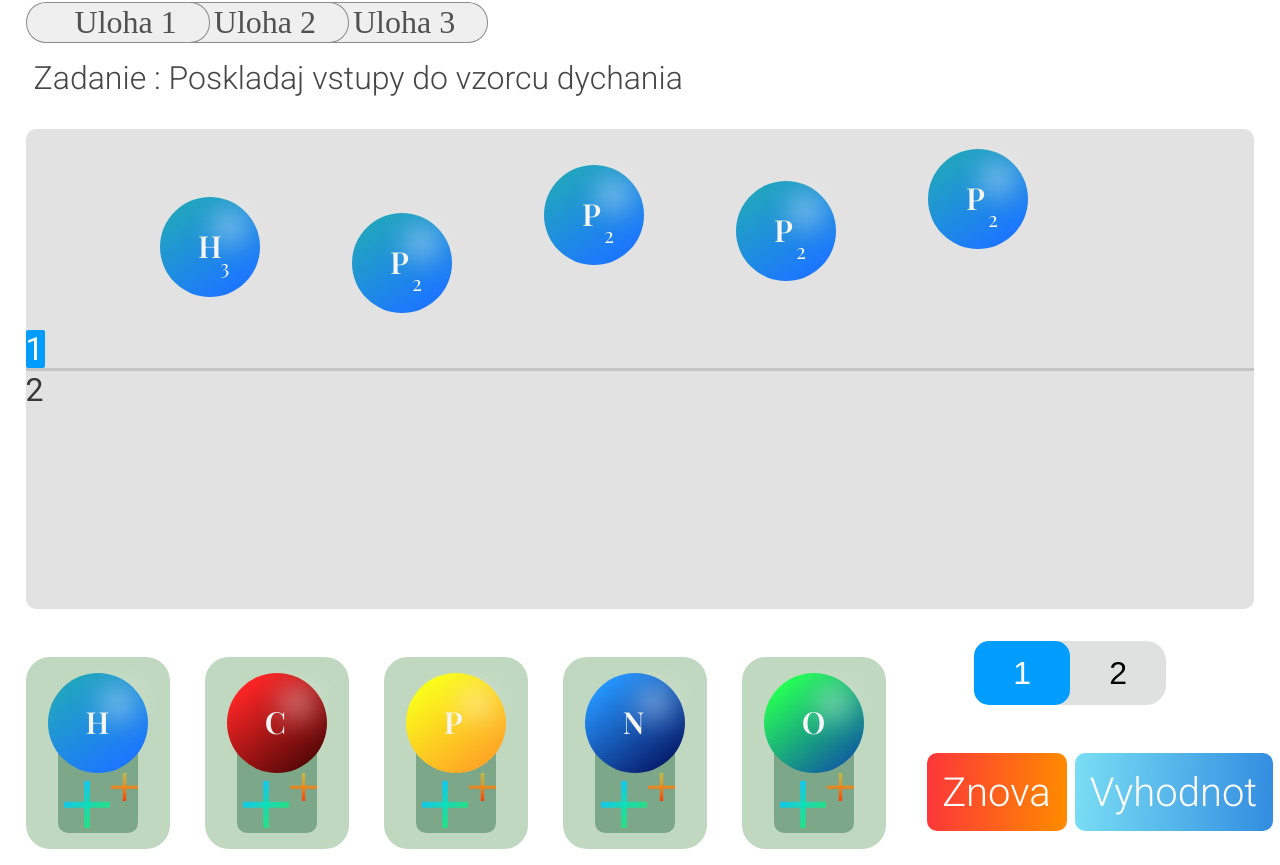
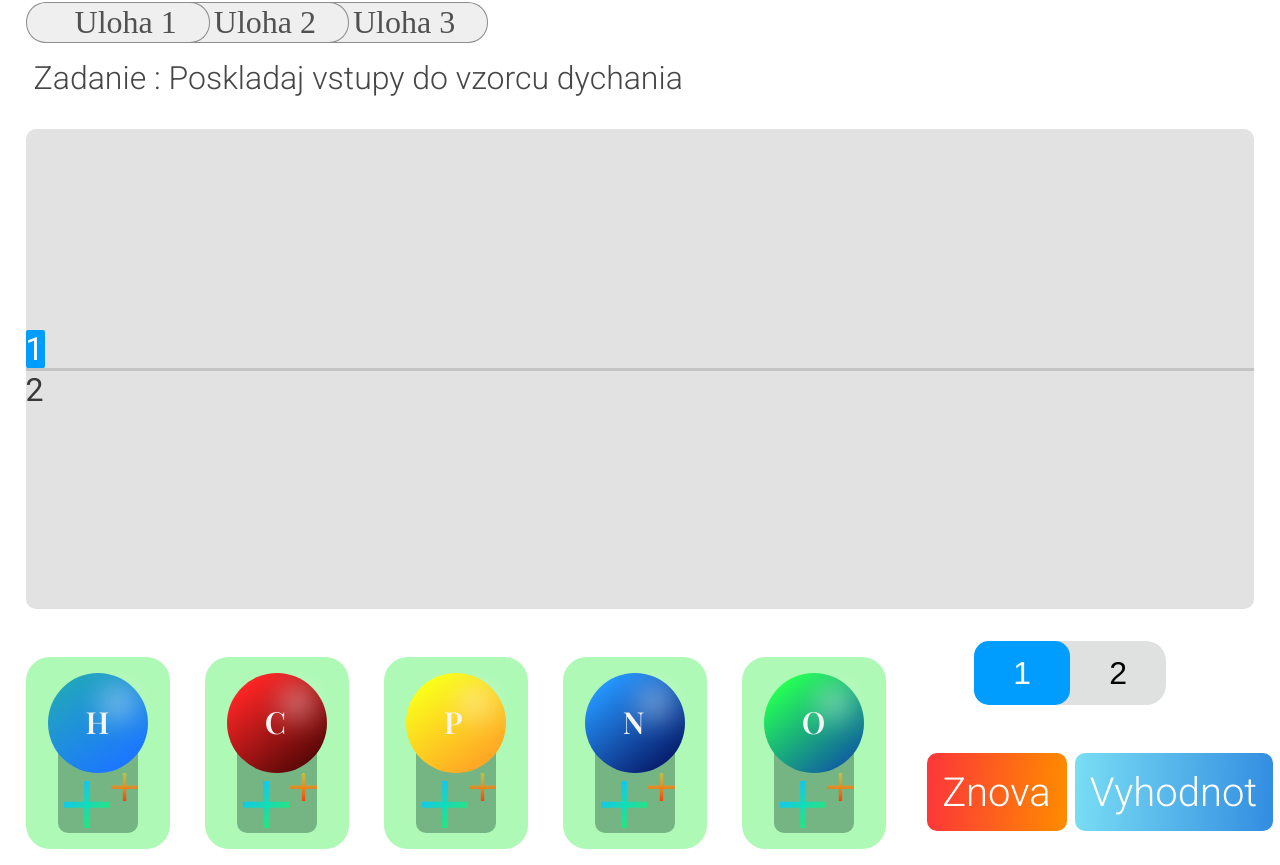
Before and after one commit to smravec/Photosynthesis-Breathing-React-Website, a React (Create React App) app: page /demo in a window 1280 px wide. Shown: the part 158-1023 px from the top of the page. Built offline with nearby package versions, Linux system fonts and the light colour scheme.

Commit message:
Prepared for deployment on netlify

```diff
--- a/src/components/AddElemDemoPage.module.css
+++ b/src/components/AddElemDemoPage.module.css
@@ -1,7 +1,7 @@
 
 
 .AddElem{
-    background:  rgba(24, 113, 23, 0.27);
+    background:  rgba(108, 244, 122, 0.553);
     height: 12rem;
     width: 9rem;
     border-radius: 24px;
--- a/src/components/DemoPage.js
+++ b/src/components/DemoPage.js
@@ -22,7 +22,75 @@ export default function DemoPage() {
 
     ]
 
-    function AddNewElem(){
+    function FindElementInArray(LookedForElem , WhichArray){
+        let foundElem = false
+        if(WhichArray === "1"){
+            Elems1Array.forEach(element =>{
+
+                if (element.name === LookedForElem){
+                    foundElem = true
+                }
+
+
+            })
+        }
+        else{
+
+            Elems2Array.forEach(element =>{
+                if (element.name === LookedForElem){
+                    foundElem = true
+                }
+
+
+            })
+
+        }
+        return foundElem
+    }
+
+
+    function AddNewElem(ElemName,ElemColor,AddingOneOrTwo){
+
+
+
+        // First find if the element is already in the array
+        if(FindElementInArray(ElemName, WhichIsChecked) === true){
+            //adds 1 to the element
+            if(WhichIsChecked === "1"){
+                const index = Elems1Array.findIndex(obj=> obj.name == ElemName)
+                const NewArray = [...Elems1Array]
+                NewArray[index].count = (parseInt(Elems1Array[index].count) + AddingOneOrTwo).toString()
+
+                AddItemToArray1(NewArray)
+            }
+            else{
+                const index = Elems2Array.findIndex(obj=> obj.name == ElemName)
+                const NewArray = [...Elems2Array]
+                NewArray[index].count = (parseInt(Elems2Array[index].count) + 1).toString()
+
+                AddItemToArray2(NewArray)
+
+            }
+
+
+
+        }
+        else{
+            const randomMargin = Math.random() * 10 / 2
+
+            const NewElem = {name:ElemName, count:AddingOneOrTwo.toString(),color:ElemColor ,margin:randomMargin + "rem 0px 0px 0px"   }
+
+            if(WhichIsChecked ==="1"){
+                AddItemToArray1([...Elems1Array,NewElem])
+            }
+            else{
+                AddItemToArray2([...Elems2Array,NewElem])
+            }
+        }
+
+
+
+
 
 
     }
@@ -86,11 +154,11 @@ export default function DemoPage() {
                 <div className={styles.ChemElem1}>
                     <div className={styles.ChemElemContent}>
 
-                        {TestData.map((elem) => {
+                        {Elems1Array.map((elem) => {
                             return(
                                 <div key= {elem.name} className={styles.Atom} style={{margin: elem.margin}}>
                                 <Atom key={elem.name} text = {elem.name} number={elem.count} style={{background:elem.color}}/>
-                            </div>
+                                </div>
                             )
 
                         })}
@@ -107,7 +175,14 @@ export default function DemoPage() {
 
 
                     <div className={styles.ChemElemContent}>
+                        {Elems2Array.map((elem) => {
+                                return(
+                                    <div key= {elem.name} className={styles.Atom} style={{margin: elem.margin}}>
+                                    <Atom key={elem.name} text = {elem.name} number={elem.count} style={{background:elem.color}}/>
+                                </div>
+                                )
 
+                            })}
 
                     </div>
 
@@ -120,11 +195,11 @@ export default function DemoPage() {
 
         <div className={styles.Input}>
         <div className={styles.AddElemContainer}>
-            <AddElemDemoPage onClick1={()=>{console.log("elem1")}} onClick2={()=>{console.log("elem2")}} text="H" style={{background:"linear-gradient(325.19deg, #1C77FF 16.22%, #21A4C0 84.25%)"}}/>
-            <AddElemDemoPage onClick1={()=>{console.log("elem1")}} onClick2={()=>{console.log("elem2")}} text="C" style={{background:"linear-gradient(141.18deg, #FF2525 14.76%, #5B0808 84.94%)"}}/>
-            <AddElemDemoPage onClick1={()=>{console.log("elem1")}} onClick2={()=>{console.log("elem2")}} text="P" style={{background:"linear-gradient(323.82deg, #FFA825 17.01%, #FAFF1B 85.68%)"}}/>
-            <AddElemDemoPage onClick1={()=>{console.log("elem1")}} onClick2={()=>{console.log("elem2")}} text="N" style={{background:"linear-gradient(141.18deg, #2596FF 14.76%, #081F6F 84.94%)"}}/>
-            <AddElemDemoPage onClick1={()=>{console.log("elem1")}} onClick2={()=>{console.log("elem2")}} text="O" style={{background:"linear-gradient(141.18deg, #25FF55 14.76%, #10639E 84.94%)"}}/>
+            <AddElemDemoPage onClick1={()=>{AddNewElem("H","linear-gradient(325.19deg, #1C77FF 16.22%, #21A4C0 84.25%)",1)}} onClick2={()=>{AddNewElem("H","linear-gradient(325.19deg, #1C77FF 16.22%, #21A4C0 84.25%)",2)}} text="H" style={{background:"linear-gradient(325.19deg, #1C77FF 16.22%, #21A4C0 84.25%)"}}/>
+            <AddElemDemoPage onClick1={()=>{AddNewElem("C","linear-gradient(141.18deg, #FF2525 14.76%, #5B0808 84.94%)",1)}} onClick2={()=>{AddNewElem("C","linear-gradient(141.18deg, #FF2525 14.76%, #5B0808 84.94%)",2)}} text="C" style={{background:"linear-gradient(141.18deg, #FF2525 14.76%, #5B0808 84.94%)"}}/>
+            <AddElemDemoPage onClick1={()=>{AddNewElem("P","linear-gradient(323.82deg, #FFA825 17.01%, #FAFF1B 85.68%)",1)}} onClick2={()=>{AddNewElem("P","linear-gradient(323.82deg, #FFA825 17.01%, #FAFF1B 85.68%)",2)}} text="P" style={{background:"linear-gradient(323.82deg, #FFA825 17.01%, #FAFF1B 85.68%)"}}/>
+            <AddElemDemoPage onClick1={()=>{AddNewElem("N","linear-gradient(141.18deg, #2596FF 14.76%, #081F6F 84.94%)",1)}} onClick2={()=>{AddNewElem("N","linear-gradient(141.18deg, #2596FF 14.76%, #081F6F 84.94%)",2)}} text="N" style={{background:"linear-gradient(141.18deg, #2596FF 14.76%, #081F6F 84.94%)"}}/>
+            <AddElemDemoPage onClick1={()=>{AddNewElem("O","linear-gradient(141.18deg, #25FF55 14.76%, #10639E 84.94%)",1)}} onClick2={()=>{AddNewElem("O","linear-gradient(141.18deg, #25FF55 14.76%, #10639E 84.94%)",2)}} text="O" style={{background:"linear-gradient(141.18deg, #25FF55 14.76%, #10639E 84.94%)"}}/>
 
         </div>
 
@@ -139,7 +214,7 @@ export default function DemoPage() {
         </div>
 
         <div className={styles.FinalButtonsContainer} >
-            <button className={styles.btagain}> Znova </button>
+            <button className={styles.btagain} onClick={()=>{AddItemToArray1([]);AddItemToArray2([])}}> Znova </button>
             <button className={styles.btcheck}> Vyhodnot </button>
         </div>
         </div>
--- a/src/components/DemoPage.module.css
+++ b/src/components/DemoPage.module.css
@@ -26,6 +26,7 @@
     position: relative;
     bottom: 140px;
     left: 70px;
+    cursor: pointer;
 }
 .BackButton:hover{
     background-color: #a2d3a1;
@@ -74,6 +75,7 @@
     border: 1px solid rgba(0, 0, 0, 0.41);
     color: #525151;
     position: relative;
+    cursor: pointer;
 
 }
 
@@ -141,7 +143,9 @@
     align-self: center;
     justify-self: center;
     display: flex;
-    justify-content: center;
+
+
+
 
 
 }
@@ -223,6 +227,7 @@
 
 #bt1_unchecked,#bt2_unchecked{
     background-color: transparent;
+    cursor: pointer;
 }
 
 .FinalButtonsContainer{
@@ -241,6 +246,7 @@
     color: white;
     border-radius: 10px;
     padding: 1rem 1rem 0.95rem 0.95rem;
+    cursor: pointer;
 }
 .btcheck{
     margin-left: 2rem;
@@ -266,8 +272,22 @@
     }
 
 }
+
+@keyframes AtomAppearing {
+    0%{
+        opacity: 0;
+        transform: translate(-10px);
+
+    }
+
+    100%{
+        opacity: 100;
+        transform: translate(0px);
+    }
+}
 .Atom{
     width: 12rem;
     height: 4rem;
     margin-top: 2rem;
+    animation: AtomAppearing 1s;
 }
--- a/src/components/HomePage.js
+++ b/src/components/HomePage.js
@@ -31,7 +31,7 @@ export default function HomePage(){
         <div className={styles.MainContainer1}>
             <div className={styles.ButtonsContainer}>
 
-                <Button1 text = "Source" className={styles.OtherButton} onClick = {() => window.location.href = "https://github.com/smravec"} ></Button1>
+                <Button1 text = "Source" className={styles.OtherButton} onClick = {() => window.location.href = "https://github.com/smravec/Photosynthesis-Breathing-React-Website"} ></Button1>
 
                 <Button1 text = "Demo" className={styles.OtherButton} onClick = {() => redirect("/demo")} ></Button1>
 
```
Also changed, not shown: 1 other file (tests, documents, lock files or other folders).
